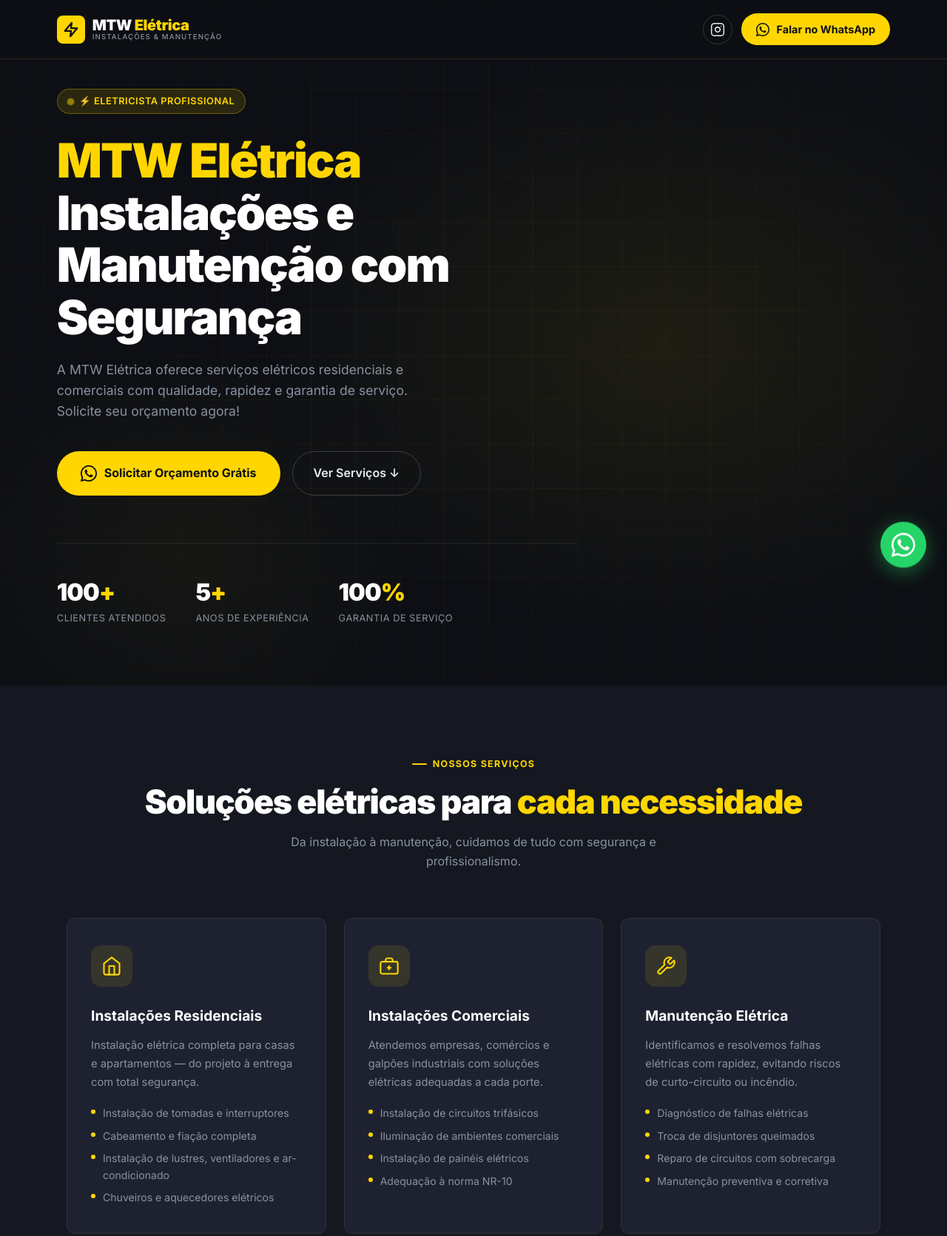
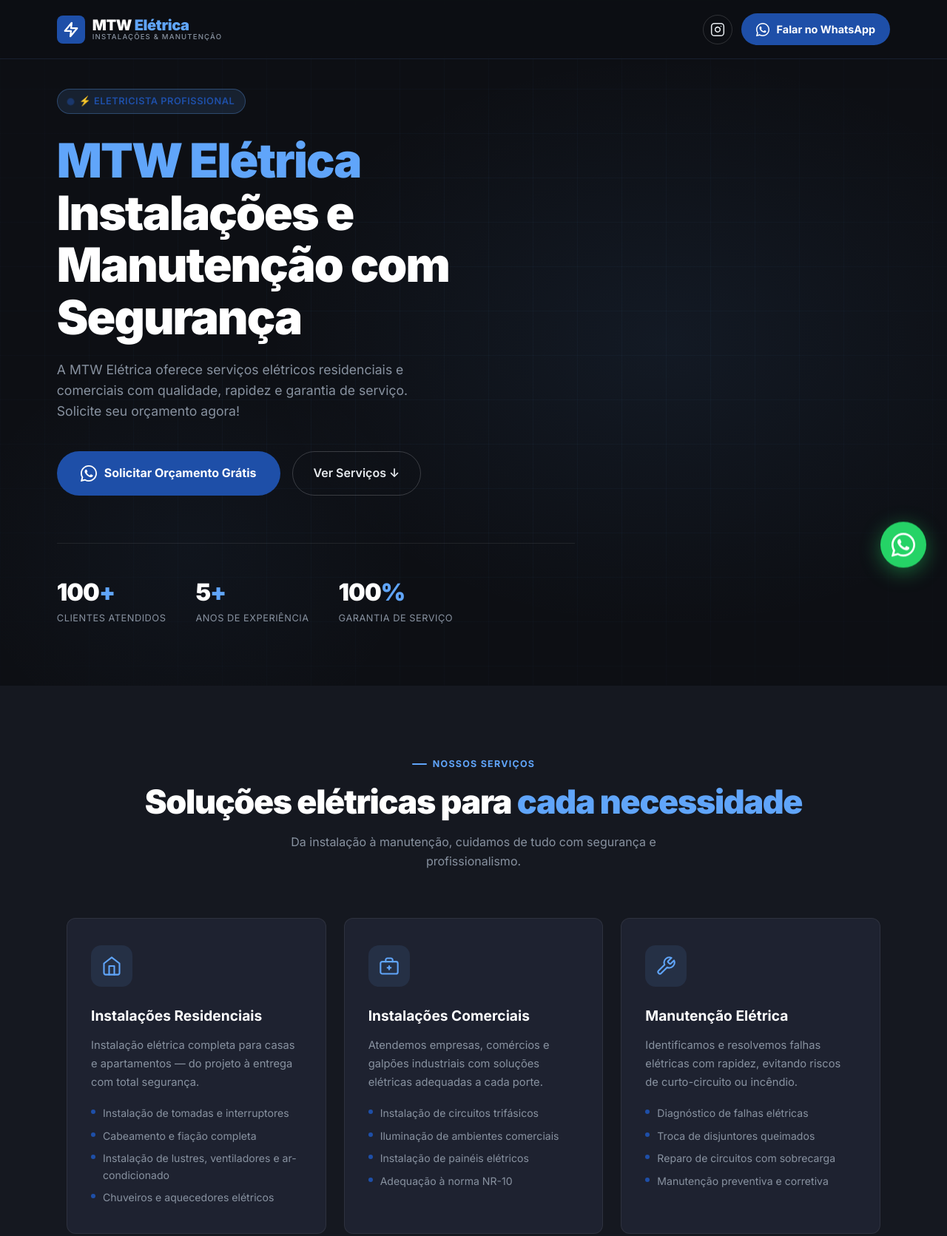
Before and after one commit to lucaswaschinsky/mtw-eletrica, a plain HTML site: page index.html in a window 1280 px wide. Shown: the top 1671 px of the page at 74% size. Drawn offline with Linux system fonts and the light colour scheme; a script that the page names is missing.

Commit message:
Mudança de cor

```diff
--- a/index.html
+++ b/index.html
@@ -75,8 +75,9 @@
     *, *::before, *::after { box-sizing: border-box; margin: 0; padding: 0; }
 
     :root {
-      --yellow: #FFD600;
-      --yellow-hover: #FFC200;
+      --yellow: #1E4FA8;
+      --yellow-hover: #163D8A;
+      --blue-light: #60A5FA;
       --dark: #0D0F14;
       --dark2: #151820;
       --dark3: #1E2230;
@@ -106,7 +107,7 @@
       padding: 18px 6%;
       background: rgba(13, 15, 20, 0.88);
       backdrop-filter: blur(12px);
-      border-bottom: 1px solid rgba(255,214,0,0.12);
+      border-bottom: 1px solid rgba(96,165,250,0.12);
     }
 
     .logo {
@@ -143,7 +144,7 @@
       line-height: 1.1;
     }
 
-    .logo-text span { color: var(--yellow); }
+    .logo-text span { color: var(--blue-light); }
 
     .logo-text small {
       display: block;
@@ -174,8 +175,8 @@
     }
 
     .nav-instagram:hover {
-      border-color: rgba(255,214,0,0.4);
-      background: rgba(255,214,0,0.08);
+      border-color: rgba(96,165,250,0.4);
+      background: rgba(96,165,250,0.08);
       color: var(--yellow);
     }
 
@@ -186,7 +187,7 @@
       align-items: center;
       gap: 10px;
       background: var(--yellow);
-      color: var(--dark);
+      color: var(--white);
       font-weight: 700;
       font-size: 0.9rem;
       padding: 10px 20px;
@@ -212,16 +213,16 @@
       position: absolute;
       inset: 0;
       background:
-        radial-gradient(ellipse 60% 60% at 70% 50%, rgba(255,214,0,0.07) 0%, transparent 70%),
-        radial-gradient(ellipse 40% 50% at 20% 80%, rgba(255,214,0,0.04) 0%, transparent 60%);
+        radial-gradient(ellipse 60% 60% at 70% 50%, rgba(96,165,250,0.07) 0%, transparent 70%),
+        radial-gradient(ellipse 40% 50% at 20% 80%, rgba(96,165,250,0.04) 0%, transparent 60%);
     }
 
     .hero-grid {
       position: absolute;
       inset: 0;
       background-image:
-        linear-gradient(rgba(255,214,0,0.04) 1px, transparent 1px),
-        linear-gradient(90deg, rgba(255,214,0,0.04) 1px, transparent 1px);
+        linear-gradient(rgba(96,165,250,0.04) 1px, transparent 1px),
+        linear-gradient(90deg, rgba(96,165,250,0.04) 1px, transparent 1px);
       background-size: 60px 60px;
       mask-image: radial-gradient(ellipse 80% 80% at 50% 50%, black 30%, transparent 100%);
     }
@@ -235,8 +236,8 @@
       display: inline-flex;
       align-items: center;
       gap: 8px;
-      background: rgba(255,214,0,0.12);
-      border: 1px solid rgba(255,214,0,0.3);
+      background: rgba(96,165,250,0.12);
+      border: 1px solid rgba(96,165,250,0.3);
       color: var(--yellow);
       font-size: 0.8rem;
       font-weight: 600;
@@ -272,7 +273,7 @@
 
     h1 em {
       font-style: normal;
-      color: var(--yellow);
+      color: var(--blue-light);
     }
 
     .hero-sub {
@@ -293,20 +294,20 @@
       align-items: center;
       gap: 10px;
       background: var(--yellow);
-      color: var(--dark);
+      color: var(--white);
       font-weight: 700;
       font-size: 1rem;
       padding: 16px 32px;
       border-radius: 50px;
       text-decoration: none;
       transition: background 0.2s, transform 0.15s, box-shadow 0.2s;
-      box-shadow: 0 0 0 0 rgba(255,214,0,0.4);
+      box-shadow: 0 0 0 0 rgba(96,165,250,0.4);
     }
 
     .btn-primary:hover {
       background: var(--yellow-hover);
       transform: translateY(-2px);
-      box-shadow: 0 8px 32px rgba(255,214,0,0.25);
+      box-shadow: 0 8px 32px rgba(96,165,250,0.25);
     }
 
     .btn-primary svg { width: 22px; height: 22px; flex-shrink: 0; }
@@ -327,8 +328,8 @@
     }
 
     .btn-secondary:hover {
-      border-color: rgba(255,214,0,0.4);
-      background: rgba(255,214,0,0.06);
+      border-color: rgba(96,165,250,0.4);
+      background: rgba(96,165,250,0.06);
     }
 
     .hero-stats {
@@ -346,7 +347,7 @@
       letter-spacing: -0.03em;
     }
 
-    .stat-value span { color: var(--yellow); }
+    .stat-value span { color: var(--blue-light); }
 
     .stat-label {
       font-size: 0.8rem;
@@ -362,7 +363,7 @@
       display: inline-flex;
       align-items: center;
       gap: 8px;
-      color: var(--yellow);
+      color: var(--blue-light);
       font-size: 0.78rem;
       font-weight: 700;
       text-transform: uppercase;
@@ -375,7 +376,7 @@
       display: block;
       width: 20px;
       height: 2px;
-      background: var(--yellow);
+      background: var(--blue-light);
       border-radius: 2px;
     }
 
@@ -388,7 +389,7 @@
       margin-bottom: 16px;
     }
 
-    .section-title em { font-style: normal; color: var(--yellow); }
+    .section-title em { font-style: normal; color: var(--blue-light); }
 
     .section-sub {
       font-size: 1rem;
@@ -438,7 +439,7 @@
     }
 
     .service-card:hover {
-      border-color: rgba(255,214,0,0.25);
+      border-color: rgba(96,165,250,0.25);
       transform: translateY(-4px);
       box-shadow: 0 16px 48px rgba(0,0,0,0.3);
     }
@@ -448,7 +449,7 @@
     .service-icon {
       width: 56px;
       height: 56px;
-      background: rgba(255,214,0,0.1);
+      background: rgba(96,165,250,0.1);
       border-radius: 14px;
       display: flex;
       align-items: center;
@@ -457,9 +458,9 @@
       transition: background 0.2s;
     }
 
-    .service-card:hover .service-icon { background: rgba(255,214,0,0.18); }
+    .service-card:hover .service-icon { background: rgba(96,165,250,0.18); }
 
-    .service-icon svg { width: 28px; height: 28px; stroke: var(--yellow); }
+    .service-icon svg { width: 28px; height: 28px; stroke: var(--blue-light); }
 
     .service-card h3 {
       font-size: 1.2rem;
@@ -532,14 +533,14 @@
       width: 44px;
       height: 44px;
       flex-shrink: 0;
-      background: rgba(255,214,0,0.1);
+      background: rgba(96,165,250,0.1);
       border-radius: 10px;
       display: flex;
       align-items: center;
       justify-content: center;
     }
 
-    .why-feature-icon svg { width: 22px; height: 22px; stroke: var(--yellow); }
+    .why-feature-icon svg { width: 22px; height: 22px; stroke: var(--blue-light); }
 
     .why-feature h4 {
       font-size: 1rem;
@@ -564,7 +565,7 @@
     .why-card-main .big-number {
       font-size: 5rem;
       font-weight: 900;
-      color: var(--yellow);
+      color: var(--blue-light);
       line-height: 1;
       letter-spacing: -0.04em;
     }
@@ -592,18 +593,18 @@
       gap: 16px;
     }
 
-    .why-card-sub svg { width: 32px; height: 32px; stroke: var(--dark); flex-shrink: 0; }
+    .why-card-sub svg { width: 32px; height: 32px; stroke: var(--white); flex-shrink: 0; }
 
     .why-card-sub strong {
       display: block;
       font-size: 1rem;
       font-weight: 800;
-      color: var(--dark);
+      color: var(--white);
     }
 
     .why-card-sub span {
       font-size: 0.82rem;
-      color: rgba(13,15,20,0.7);
+      color: rgba(255,255,255,0.7);
     }
 
     /* ── CTA ── */
@@ -729,7 +730,7 @@
   <a href="#" class="logo">
     <div class="logo-mark">
       <div class="logo-icon">
-        <svg viewBox="0 0 24 24" fill="none" stroke="#0D0F14" stroke-width="2.5" stroke-linecap="round" stroke-linejoin="round">
+        <svg viewBox="0 0 24 24" fill="none" stroke="#FFFFFF" stroke-width="2.5" stroke-linecap="round" stroke-linejoin="round">
           <polygon points="13 2 3 14 12 14 11 22 21 10 12 10 13 2"/>
         </svg>
       </div>
@@ -1015,7 +1016,7 @@
   <a href="#" class="logo">
     <div class="logo-mark">
       <div class="logo-icon">
-        <svg viewBox="0 0 24 24" fill="none" stroke="#0D0F14" stroke-width="2.5" stroke-linecap="round" stroke-linejoin="round">
+        <svg viewBox="0 0 24 24" fill="none" stroke="#FFFFFF" stroke-width="2.5" stroke-linecap="round" stroke-linejoin="round">
           <polygon points="13 2 3 14 12 14 11 22 21 10 12 10 13 2"/>
         </svg>
       </div>
```
